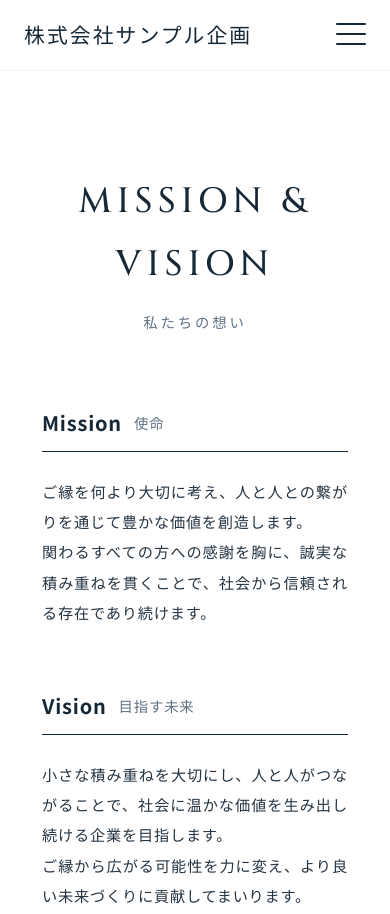
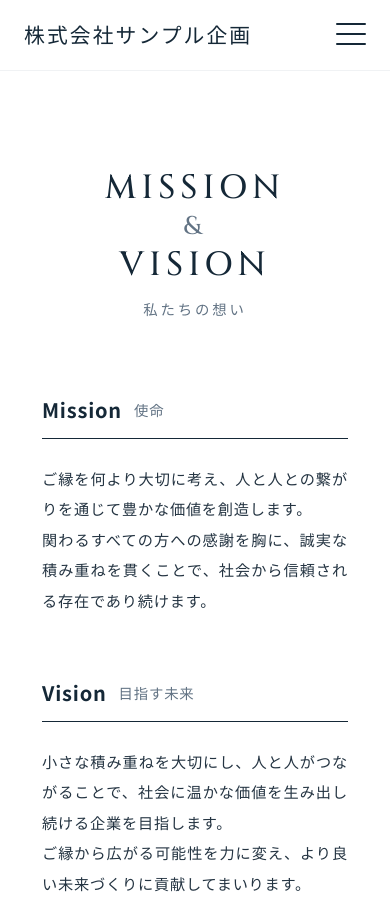
Before and after one commit to crestspa1-ops/enkikaku, a website built with Vite: page src/index.html in a window 390 px wide. Shown: the top 914 px of the page. Built offline with nearby package versions, Linux system fonts and the light colour scheme.

Commit message:
＆のレイアウト変更

```diff
--- a/src/css/style.css
+++ b/src/css/style.css
@@ -100,6 +100,11 @@ a {
   color: var(--text-muted);
   letter-spacing: 0.2em;
   font-weight: 400;
+}
+
+.section-title .amp {
+  text-transform: none;
+  margin: 0 4px;
 }
 
 /* ==========================================================================
@@ -498,6 +503,23 @@ body {
     padding-top: 70px;
   }
 
+  .mission-section .section-title {
+    display: flex;
+    flex-direction: column;
+    align-items: center;
+    line-height: 1.1;
+    font-size: 2.1rem;
+  }
+
+  .mission-section .section-title span {
+    display: block;
+  }
+
+  .mission-section .section-title .amp {
+    font-size: 1.6rem;
+    margin: 6px 0;
+    color: var(--text-muted);
+  }
 
   .header-container {
     height: 70px;
--- a/src/index.html
+++ b/src/index.html
@@ -45,7 +45,7 @@
     <section id="mission" class="section mission-section scroll-reveal">
       <div class="container">
         <div class="section-header">
-          <h2 class="section-title">Mission & Vision</h2>
+          <h2 class="section-title"><span>Mission</span> <span class="amp">&amp;</span> <span>Vision</span></h2>
           <p class="section-subtitle">私たちの想い</p>
         </div>
 
```
